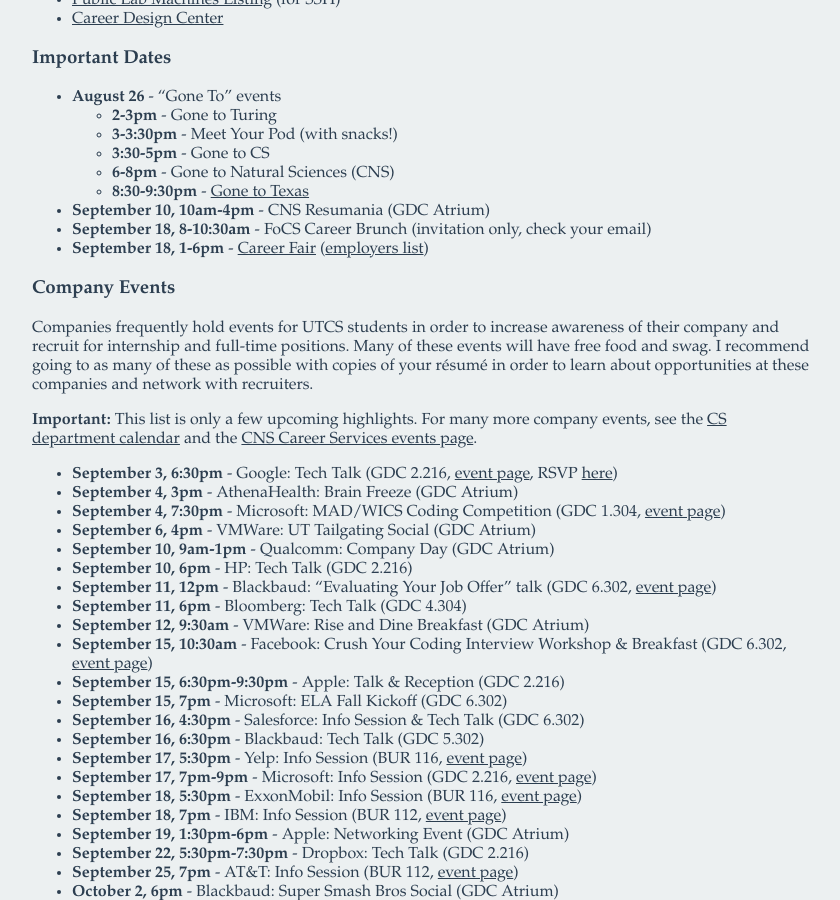
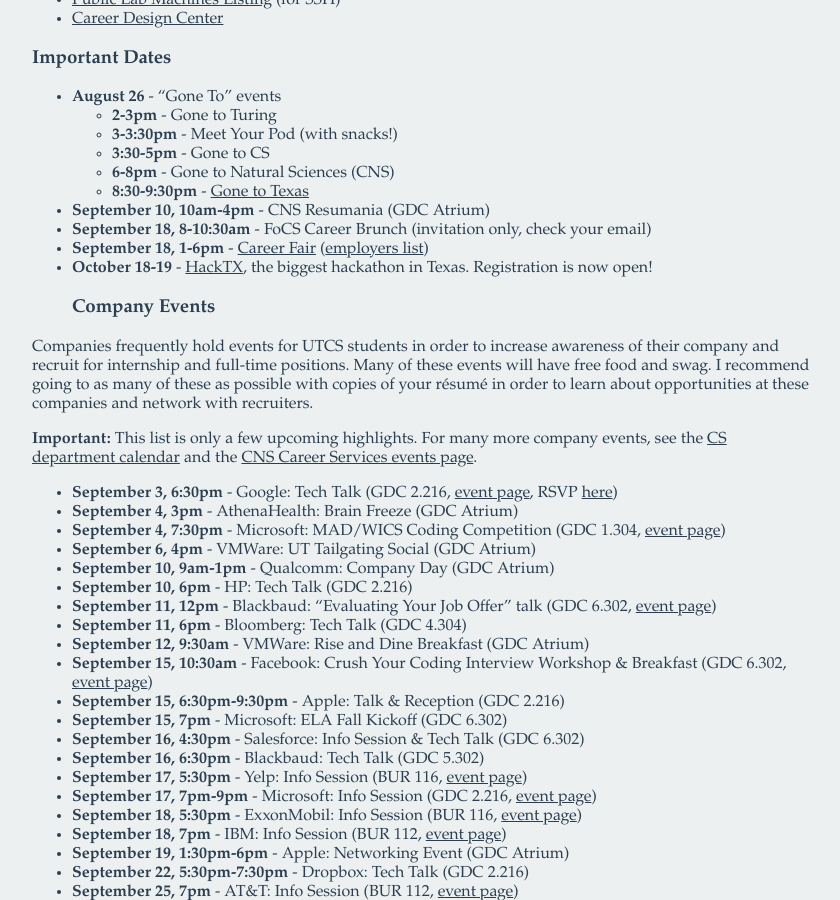
Before and after one commit to mattbroussard/mattbroussard.github.io, a Jekyll site: the page built from teaching/fall2014/pod/index.md, in a window 1280 px wide and 900 px high, scrolled down 1036 px. Shown: the whole window, without its empty margins (218-1058 px from the left). Built offline with Jekyll 4.4.1, drawn with Linux system fonts in a browser that asks for light colours; nearby versions of some CDN libraries; comment, search, counter and statistics services are not loaded.

Commit message:
add HackTX to important dates

```diff
--- a/teaching/fall2014/pod/index.md
+++ b/teaching/fall2014/pod/index.md
@@ -79,7 +79,7 @@
 - **September 10, 10am-4pm** - CNS Resumania (GDC Atrium)
 - **September 18, 8-10:30am** - FoCS Career Brunch (invitation only, check your email)
 - **September 18, 1-6pm** - [Career Fair](http://cns.utexas.edu/career-design-center/career-events/career-fairs) ([employers list](https://cns.utexas.edu/images/CNS/Career_Design_Center/PDFs/Fall_2014_EXPO_Registration_082814.pdf))
-
+- **October 18-19** - [HackTX](http://hacktx.com/), the biggest hackathon in Texas. Registration is now open!
 ### Company Events
 
 Companies frequently hold events for UTCS students in order to increase awareness of their company and recruit for internship and full-time positions. Many of these events will have free food and swag. I recommend going to as many of these as possible with copies of your résumé in order to learn about opportunities at these companies and network with recruiters.
```
